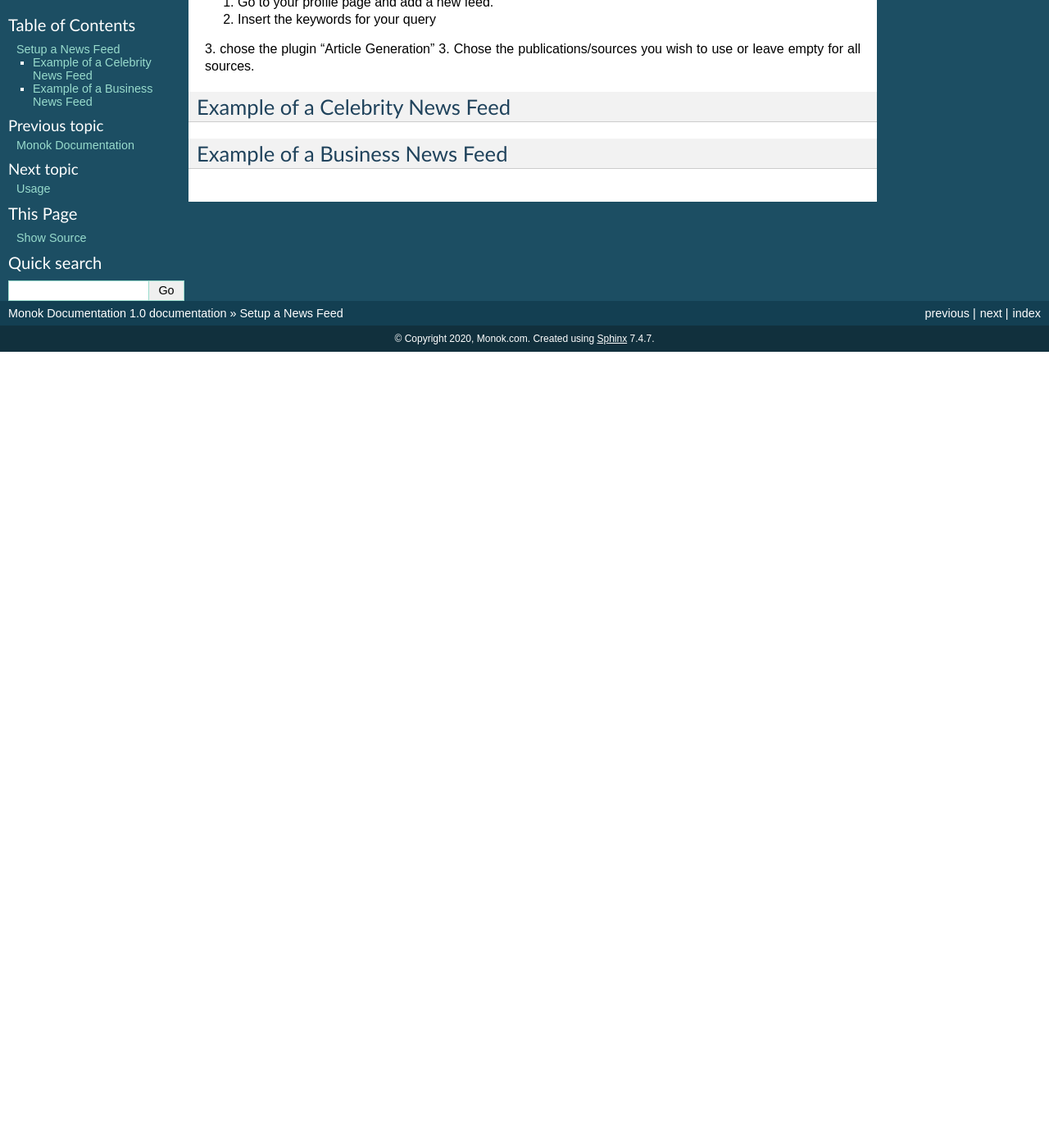
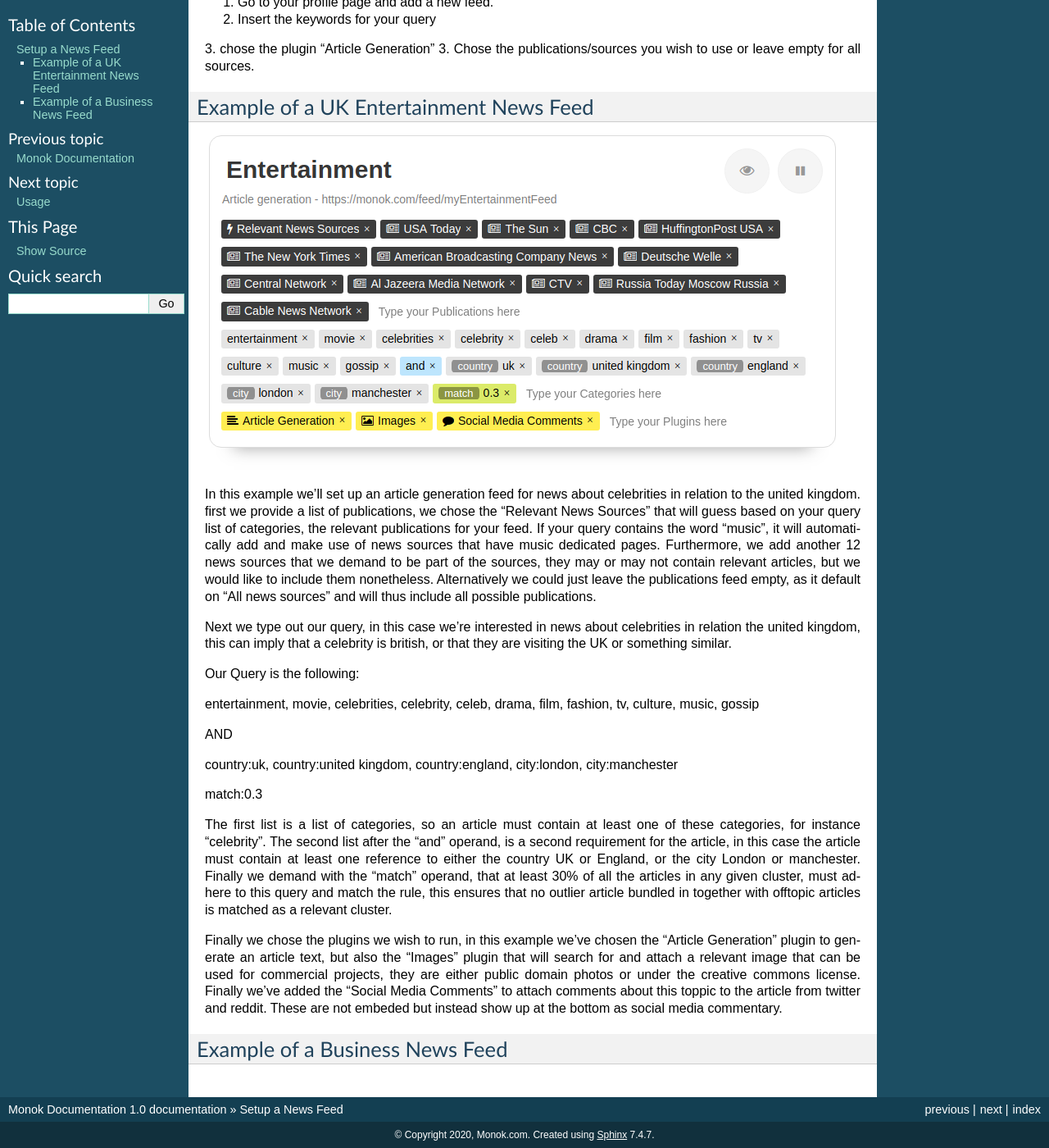
Before and after one commit to monoklabs/monok-docs, a Sphinx documentation site: the page built from docs/setupnewfeed.rst, in a window 1280 px wide and 1400 px high, scrolled down 136 px. Shown: the whole window at 82% size. Built offline with Sphinx 7.4.7, drawn with Linux system fonts in a browser that asks for light colours; before the commit the page ends 900 px from its top, so only the background shows below that.

Commit message:
added info about setting up entertainmentfeed

```diff
--- a/docs/setupnewfeed.rst
+++ b/docs/setupnewfeed.rst
@@ -8,8 +8,32 @@
 3. chose the plugin "Article Generation"
 3. Chose the publications/sources you wish to use or leave empty for all sources.
 
-Example of a Celebrity News Feed
+Example of a UK Entertainment News Feed
 ---------------------------------
+
+.. image:: images/entertainmentfeed.png
+
+In this example we'll set up an article generation feed for news about celebrities in relation to the united kingdom.
+first we provide a list of publications, we chose the "Relevant News Sources" that will guess based on your query list of categories, the relevant publications for your feed. If your query contains the word "music", it will automatically add and make use of news sources that have music dedicated pages. Furthermore, we add another 12 news sources that we demand to be part of the sources, they may or may not contain relevant articles, but we would like to include them nonetheless. Alternatively we could just leave the publications feed empty, as it default on "All news sources" and will thus include all possible publications.
+
+Next we type out our query, in this case we're interested in news about celebrities in relation the united kingdom, this can imply that a celebrity is british, or that they are visiting the UK or something similar.
+
+Our Query is the following:
+
+entertainment, movie, celebrities, celebrity, celeb, drama, film, fashion, tv, culture, music, gossip
+
+AND
+
+country:uk, country:united kingdom, country:england, city:london, city:manchester
+
+match:0.3
+
+The first list is a list of categories, so an article must contain at least one of these categories, for instance "celebrity".
+The second list after the "and" operand, is a second requirement for the article, in this case the article must contain at least one reference to either the country UK or England, or the city London or manchester.
+Finally we demand with the "match" operand, that at least 30% of all the articles in any given cluster, must adhere to this query and match the rule, this ensures that no outlier article bundled in together with offtopic articles is matched as a relevant cluster.
+
+Finally we chose the plugins we wish to run, in this example we've chosen the "Article Generation" plugin to generate an article text, but also the "Images" plugin that will search for and attach a relevant image that can be used for commercial projects, they are either public domain photos or under the creative commons license. Finally we've added the "Social Media Comments" to attach comments about this toppic to the article from twitter and reddit. These are not embeded but instead show up at the bottom as social media commentary.
+
 
 
 Example of a Business News Feed
```
Also changed, not shown: docs/images/addtowordpress.png (added), docs/images/entertainmentfeed.png (added).
